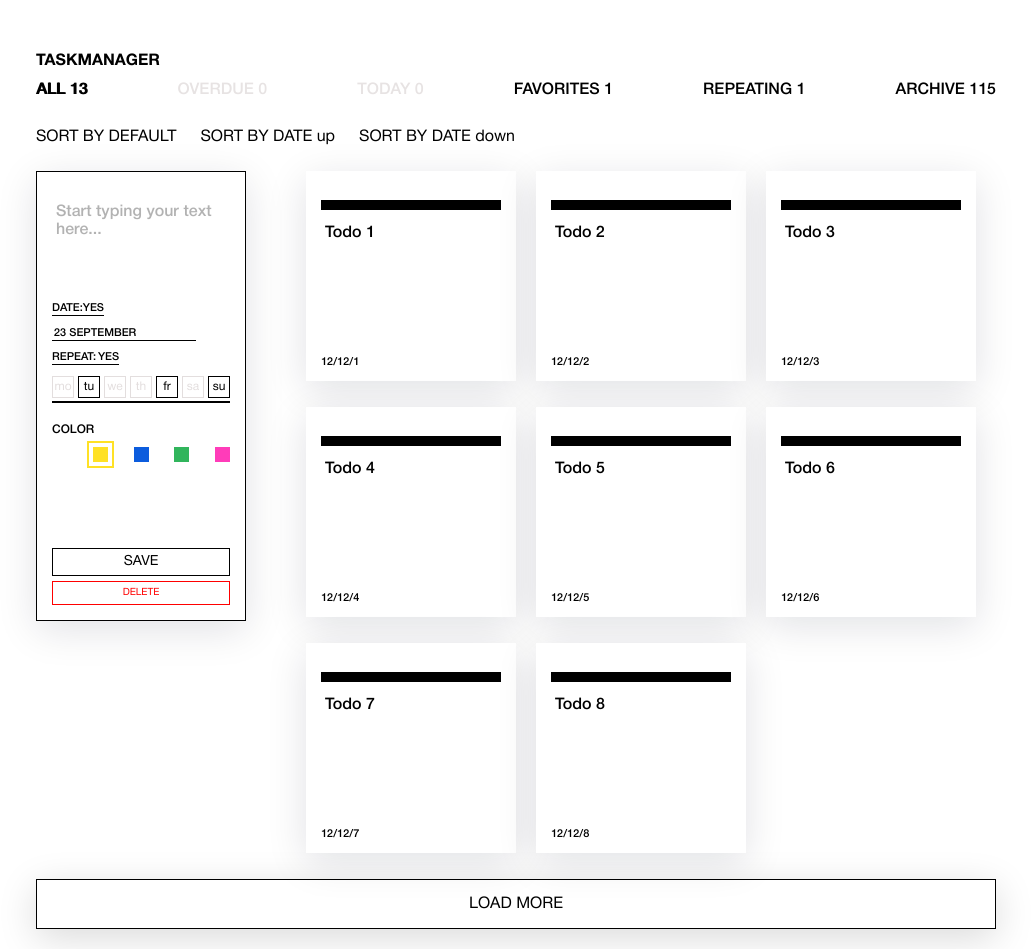
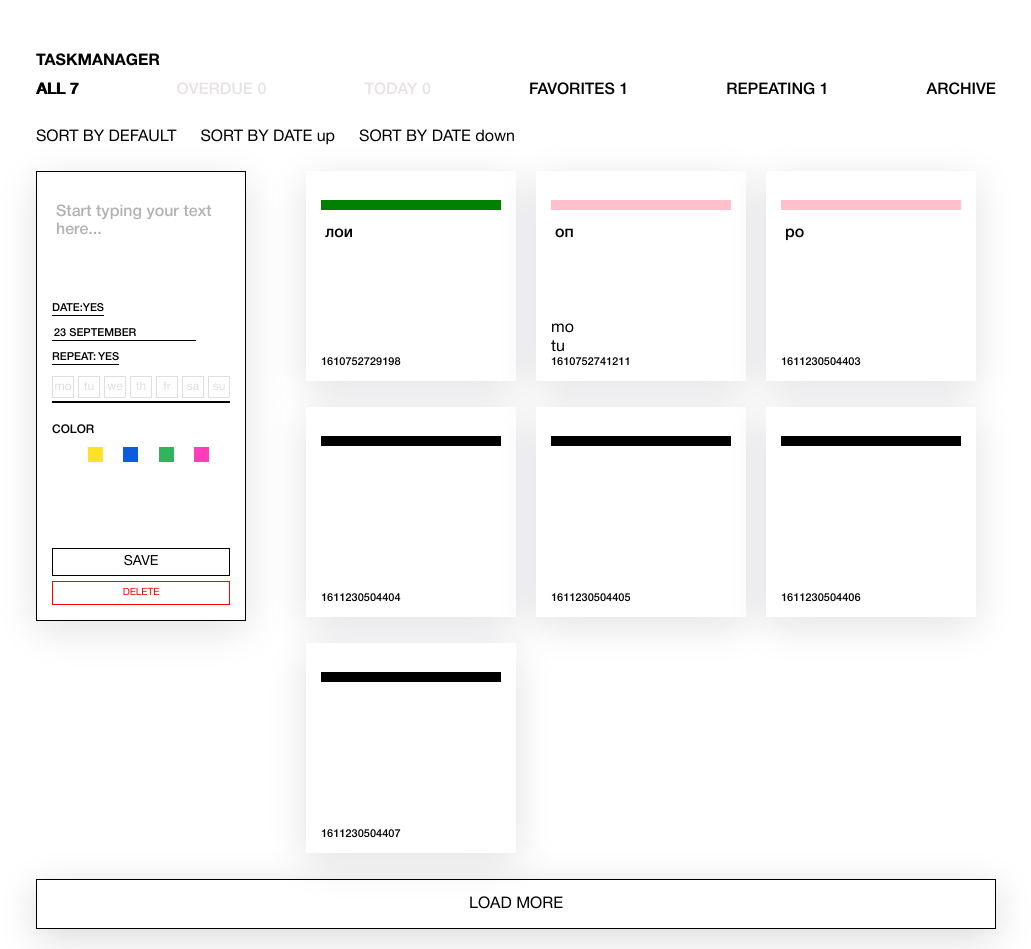
Before and after one commit to AnatoliiPetliak/taskmanager, a Vue app: page / in a window 1280 px wide. Shown: the whole page, without its empty margins (124-1155 px from the left). Built offline with nearby package versions, Linux system fonts and the light colour scheme; data requests are answered from the project's data file.

Commit message:
modify card data (color, week days, set card to fake srver)

```diff
--- a/db.json
+++ b/db.json
@@ -1,83 +1,50 @@
 {
   "todos": [
     {
-      "message": "Todo 1",
-      "id": "12/12/1",
-      "completed": false
+      "id": 1610752729198,
+      "message": "лои",
+      "completionData": "",
+      "repeatFlag": false,
+      "weekDays": [],
+      "hashtag": [],
+      "colour": "green"
     },
     {
-      "message": "Todo 2",
-      "id": "12/12/2",
-      "completed": false
+      "id": 1610752741211,
+      "message": "оп",
+      "completionData": "",
+      "repeatFlag": false,
+      "weekDays": [
+        "mo",
+        "tu"
+      ],
+      "hashtag": [],
+      "colour": "pink"
     },
     {
-      "message": "Todo 3",
-      "id": "12/12/3",
-      "completed": false
+      "id": 1611230504403,
+      "message": "ро",
+      "completionData": "",
+      "repeatFlag": false,
+      "weekDays": [],
+      "hashtag": [],
+      "colour": "pink"
     },
     {
-      "message": "Todo 4",
-      "id": "12/12/4",
-      "completed": false
+      "1610752729198": "",
+      "id": 1611230504404
     },
     {
-      "message": "Todo 5",
-      "id": "12/12/5",
-      "completed": false
+      "1611230504403": "",
+      "id": 1611230504405
     },
     {
-      "message": "Todo 6",
-      "id": "12/12/6",
-      "completed": false
+      "1610752729198": "",
+      "id": 1611230504406
     },
     {
-      "message": "Todo 7",
-      "id": "12/12/7",
-      "completed": false
-    },
-    {
-      "message": "Todo 8",
-      "id": "12/12/8",
-      "completed": false
-    },
-    {
-      "message": "Todo 9",
-      "id": "12/12/9",
-      "completed": false
-    },
-    {
-      "message": "Todo 10",
-      "id": "12/12/10",
-      "completed": false
-    },
-    {
-      "message": "Todo 11",
-      "id": "12/12/11",
-      "completed": false
-    },
-    {
-      "id": "-T7-wK7"
-    },
-    {
-      "id": "XxWdm_I"
-    },
-    {
-      "id": "QdTR3ZJ"
-    },
-    {
-      "id": "qrzaMKN"
-    },
-    {
-      "id": "HTbMGmI"
-    },
-    {
-      "id": "qXOQuCy"
-    },
-    {
-      "id": "3zx7B1O"
-    },
-    {
-      "id": "EauOVFz"
+      "1611230504403": "",
+      "id": 1611230504407
     }
   ],
   "defaultTodos": [
--- a/src/components/BoardContainer.vue
+++ b/src/components/BoardContainer.vue
@@ -7,14 +7,16 @@
         </div>
 
         <div class="board__tasks">
-            <CardEdit @add-todo="addTodo" />
+            <CardEdit @add-todo="addTodo" @deleteTodo="removeTodo"/>
 
             <div class="card__container">
                 <CardBlack
                     v-for="(todo, index) in paginate"
                     :key="index"
                     :todo="todo"
-                    v-on:remove-todo="addTodo"
+                    @deleteTodo="getRemoveTodoId"
+                    @favouritTask="getFavourites"
+                    @setArchiveTask="setArchiveTask"
                 />
             </div>
         </div>
@@ -46,37 +48,59 @@
                 defaultTodos: [],
                 todos: [],
                 currentTodo: [],
+                favouriteTodos: [],
+                archiveTodos: [],
                 currentPage: 1,
                 activePage: 1,
                 todosPerPage: 8,
                 loading: true,
                 filter: 'all',
+                todoDelete: ''
             }
         },
+
         methods:{
-            removeTodo(id) {
-            this.todos = this.todos.filter(t => t.id !== id)
+            getRemoveTodoId(id) {
+                this.todoDelete = id;
             },
+
+            removeTodo() {
+                let id = this.todoDelete;
+                this.todos = this.todos.filter(t => t.id !== id);
+                this.$store.dispatch('DELETE_TODO_TO_API', id);
+            },
+
             addTodo(todo) {
                 this.todos.push(todo);
-            this.SET_TODO_TO_API()
+                this.$store.dispatch('SET_TODO_TO_API', todo);
+                this.$emit("todos", this.todos.length)
             },
+
             loadMore(){
                 if(this.currentTodo <= 8) {
                 this.visible=false;
                 }
                 this.todosPerPage+= 8;
             },
-            ...mapActions(['GET_TODOS_FROM_API']),
 
-            ...mapActions(['GET_DEFAULTTODOS_FROM_API']),
+            getFavourites(getFavourites){
+                this.favouriteTodos.push(getFavourites);
+            },
 
-            ...mapActions(['SET_TODO_TO_API'])
+            setArchiveTask(archiveTask){
+                this.archiveTodos.push(archiveTask);
+                this.$emit("archive", this.archiveTodos.length)
+
             },
+
+            ...mapActions(['GET_TODOS_FROM_API', 'GET_DEFAULTTODOS_FROM_API', 'SET_TODO_TO_API'])
+        },
+
         computed: {
             displayedTodos () {
             return this.paginate;
             },
+
             paginate () {
                 const indexOfLastTodo = this.activePage * this.todosPerPage;
                 const indexOfFirstTodo = indexOfLastTodo - this.todosPerPage;
@@ -88,12 +112,15 @@
 
             ...mapGetters(["TODOS"]),
          },
+
         mounted() {
             this.GET_TODOS_FROM_API().then(response => {
                 if (response.data) {
                     this.todos.push(...response.data);
+                    this.$emit("todos", this.todos.length)
                 }
             });
+
             this.GET_DEFAULTTODOS_FROM_API().then(response => {
                 if (response.data) {
                     this.defaultTodos.push(...response.data);
@@ -108,19 +135,16 @@
         display: flex;
         flex-wrap: wrap;
         }
-
     .container {
         width: 960px;
         padding: 0 20px;
         margin: 0 auto;
     }
-
     .board__filter-list {
         margin-bottom: 24px;
         display: flex;
 
     }
-
     .board__filter {
         display: inline-block;
         margin-right: 24px;
@@ -128,16 +152,13 @@
         text-decoration: none;
         color: #000;
     }
-
     .board__filter:hover,
     .board__filter:focus {
         opacity: 0.7;
     }
-
     .board__filter--active {
         font-weight: bold;
     }
-
     .board__tasks {
         display: flex;
         flex-direction: row;
@@ -147,12 +168,10 @@
         // min-height: 500px;
         // margin-left: -40px;
     }
-
     .board__no-tasks {
         text-align: center;
         text-transform: uppercase;
     }
-
     .load-more {
         width: 100%;
         padding: 15px 0;
@@ -166,7 +185,6 @@
         margin-top: auto;
         outline: none;
     }
-
     .load-more:hover {
         background-color: rgba(0, 0, 0, 0.1);
         opacity: 0.8;
--- a/src/components/CardBlack.vue
+++ b/src/components/CardBlack.vue
@@ -1,16 +1,16 @@
 <template>
-    <article class="card card--black" @removeTodo="removeTodo">
+    <article class="card card--black"  >
         <div class="card__form">
             <div class="card__inner">
-                <CardControl />
+                <CardControl :todo="todo" @favouritTask="getFavourites" @getArchiveTask="sendArchiveTask"/>
 
-                <div class="card__color-bar">
+                <div v-bind:style={backgroundColor:activeColor} class="card__color-bar">
                     <svg class="card__color-bar-wave" width="100%" height="10">
                         <use xlink:href="#wave"></use>
                     </svg>
                 </div>
 
-                <div class="card__textarea-wrap">
+                <div class="card__textarea-wrap" @click="senIdToBoard">
                     <p class="card__text">{{ todo.message }}</p>
                 </div>
 
@@ -19,7 +19,10 @@
                         <div class="card__dates">
                             <div class="card__date-deadline">
                                 <p class="card__input-deadline-wrap">
-                                    <span class="card__date">{{ todo.id }}</span>
+                                    <span v-for="item in todo.weekDays" :key="item.id" >{{ item }}</span>
+                                </p>
+                                <p class="card__input-deadline-wrap">
+                                    <span class="card__date" >{{ todo.id }}</span>
                                 </p>
                             </div>
                         </div>
@@ -45,11 +48,27 @@
             },
             index: Number
         },
+        data() {
+            return {
+                todos: [],
+                activeColor: this.todo.colour
+            }
+        },
         methods: {
-            removeTodo(id) {
-            this.todos = this.todos.filter(t => t.id !== id)
+            senIdToBoard(){
+                const id = this.todo.id;
+                this.$emit("deleteTodo", id);
+            },
+
+            getFavourites(getFavourites){
+                this.$emit("favouritTask", getFavourites);
+            },
+
+            sendArchiveTask(archiveTask){
+                    this.$emit("setArchiveTask", archiveTask);
             }
-        }
+
+        },
     }
 </script>
 
@@ -130,7 +149,7 @@
         margin-bottom: 10px;
         stroke: #000000;
     }
-
+/* Shange this value to have another color */
     .card--black .card__color-bar {
         background-color: #000000;
     }
@@ -213,4 +232,8 @@
         margin-top: 0;
         margin-bottom: 0;
     }
+
+    .red {
+        background-color: red;
+    }
 </style>
--- a/src/components/CardColors.vue
+++ b/src/components/CardColors.vue
@@ -2,24 +2,36 @@
     <div class="card__colors-inner">
         <h3 class="card__colors-title">Color</h3>
 
-        <div class="card__colors-wrap">
-            <input type="radio" id="color-black-4" class="card__color-input card__color-input--black visually-hidden" name="color" value="black" />
+        <div class="card__colors-wrap" @click="setColor">
+            <input type="radio" id="color-black-4" class="card__color-input card__color-input--black visually-hidden" name="color" value="black" v-model="picked"/>
             <label for="color-black-4" class="card__color card__color--black">black</label>
-            <input type="radio" id="color-yellow-4" class="card__color-input card__color-input--yellow visually-hidden" name="color" value="yellow" checked />
-            <label for="color-yellow-4" class="card__color card__color--yellow">yellow</label>
-            <input type="radio" id="color-blue-4" class="card__color-input card__color-input--blue visually-hidden" name="color" value="blue" />
+            <input type="radio" id="color-yellow-4" class="card__color-input card__color-input--yellow visually-hidden" name="color" value="yellow" v-model="picked" />
+            <label for="color-yellow-4" class="card__color card__color--yellow" >yellow</label>
+            <input type="radio" id="color-blue-4" class="card__color-input card__color-input--blue visually-hidden" name="color" value="blue" v-model="picked"/>
             <label for="color-blue-4" class="card__color card__color--blue">blue</label>
-            <input type="radio" id="color-green-4" class="card__color-input card__color-input--green visually-hidden" name="color" value="green" />
+            <input type="radio" id="color-green-4" class="card__color-input card__color-input--green visually-hidden" name="color" value="green" v-model="picked"/>
             <label for="color-green-4" class="card__color card__color--green">green</label>
-            <input type="radio" id="color-pink-4" class="card__color-input card__color-input--pink visually-hidden" name="color" value="pink" />
-            <label for="color-pink-4" class="card__color card__color--pink">pink</label>
+            <input type="radio" id="color-pink-4" class="card__color-input card__color-input--pink visually-hidden" name="color" value="pink" v-model="picked"/>
+            <label for="color-pink-4" class="card__color card__color--pink">pink</label><br/>
         </div>
     </div>
 </template>
 
 <script>
     export default {
-        name: 'CardColors'
+        name: 'CardColors',
+         data() {
+            return {
+                picked: ''
+            }
+        },
+        methods:{
+            setColor(){
+
+                this.$emit("changeColour", this.picked);
+                // this.picked = '';
+            }
+        }
     };
 </script>
 
--- a/src/components/CardControl.vue
+++ b/src/components/CardControl.vue
@@ -4,11 +4,11 @@
           edit
         </button>
 
-        <button type="button" class="card__btn card__btn--archive">
+        <button type="button" class="card__btn card__btn--archive" @click="archiveTasks">
             archive
         </button>
 
-        <button type="button" class="card__btn card__btn--favorites">
+        <button type="button" class="card__btn card__btn--favorites" @click="addCardToFavourites">
           favorites
         </button>
     </div>
@@ -16,7 +16,34 @@
 
 <script>
     export default {
-        name: 'CardControl'
+        name: 'CardControl',
+        props: {
+            todo: {
+            type: Object,
+            required: true
+            }
+        },
+        data(){
+            return {
+                favourites: null,
+                oldTasks: null,
+                payload: null
+            }
+        },
+        methods: {
+            addCardToFavourites(){
+                const favourite = this.todo
+                this.favourites = favourite;
+                this.$emit("favouritTask", favourite)
+            },
+
+            archiveTasks(){
+                const archiveTask = this.todo;
+                this.oldTasks = archiveTask;
+                this.$emit("getArchiveTask", archiveTask)
+
+            }
+        }
     }
 </script>
 
--- a/src/components/CardEdit.vue
+++ b/src/components/CardEdit.vue
@@ -3,7 +3,7 @@
 <article class="card card--edit card--yellow card--repeat">
     <form class="card__form" method="get" @submit.prevent="onSubmit">
         <div class="card__inner">
-            <div class="card__color-bar">
+            <div class="card__color-bar" >
                 <svg class="card__color-bar-wave" width="100%" height="10">
                     <use xlink:href="#wave" />
                 </svg>
@@ -11,20 +11,20 @@
 
             <div class="card__textarea-wrap">
                 <label>
-                    <textarea v-model="message" class="card__text" placeholder="Start typing your text here..." name="text">
+                    <textarea v-model="message" class="card__text" placeholder="Start typing your text here..." name="text" maxlength="140">
                         This is example of task edit. You can set date and chose repeating days and color.
                     </textarea>
                 </label>
             </div>
 
             <div class="card__settings">
-                <CardDetails />
-                <CardColors />
+                <CardDetails @weekDays="getWeekDays" :weekDays="weekDays"/>
+                <CardColors @changeColour="changeColour"/>
             </div>
 
             <div class="card__status-btns">
                 <button class="card__save" type="submit">save</button>
-                <button class="card__delete" type="button" v-on:click="$emit('remove-todo', todo.id)">delete</button>
+                <button class="card__delete" type="button" @click="todoDelete">delete</button>
             </div>
         </div>
     </form>
@@ -48,17 +48,9 @@
                 message: '',//описание задачи (обязательное поле, максимальная длина 140 символов);required
                 completionData: '',//дата завершения (необязательное поле, дата без времени);
                 repeatFlag: false,//флаг повторения (необязательное поле);
-                weekDays: { //дни недели для повторения (необязательное поле, зависит от «флаг повторения»);
-                    mon: false,
-                    tue: false,
-                    wed: false,
-                    thu: false,
-                    fri: false,
-                    sat: false,
-                    Sun: false
-                },
+                weekDays: [], //дни недели для повторения (необязательное поле, зависит от «флаг повторения»);
                 hashtag: [],// хештеги (необязательное поле, максимальное количество — 5 хештегов);
-                colour: []//цветовая категория (обязательное поле).required
+                colour: ''//цветовая категория (обязательное поле).required
             }
         },
         methods: {
@@ -69,21 +61,27 @@
                     message: this.message,
                     completionData: '',
                     repeatFlag: false,
-                    weekDays: {
-                        mon: false,
-                        tue: false,
-                        wed: false,
-                        thu: false,
-                        fri: false,
-                        sat: false,
-                        Sun: false
-                    },
+                    weekDays: this.weekDays,
                     hashtag: [],
-                    colour: []
+                    colour: this.colour
                 };
                 this.$emit("add-todo", newTodo);
-                this.message = "";
+                this.message = '';
+                this.colour = '';
+                this.weekDays = null
                 }
+            },
+
+            changeColour(cardColour){
+                this.colour = cardColour;
+            },
+
+            todoDelete(){
+                this.$emit("deleteTodo")
+            },
+
+            getWeekDays(days){
+                this.weekDays = days
             }
         }
     };
@@ -657,4 +655,5 @@
         flex-direction: column;
         margin-top: auto;
     }
+
 </style>
--- a/src/components/FilterContainer.vue
+++ b/src/components/FilterContainer.vue
@@ -2,7 +2,7 @@
     <section class="main__filter filter container">
         <input type="radio" id="filter__all" class="filter__input visually-hidden" name="filter" checked />
         <label for="filter__all" class="filter__label">
-            All <span class="filter__all-count">13</span>
+            All <span class="filter__all-count">{{todos}}</span>
         </label>
         <input type="radio" id="filter__overdue" class="filter__input visually-hidden" name="filter" disabled />
         <label for="filter__overdue" class="filter__label">
@@ -22,14 +22,18 @@
         </label>
         <input type="radio" id="filter__archive" class="filter__input visually-hidden" name="filter" />
         <label for="filter__archive" class="filter__label">
-            Archive <span class="filter__archive-count">115</span>
+            Archive <span class="filter__archive-count">{{archiveTodos}}</span>
         </label>
     </section>
 </template>
 
 <script>
     export default {
-        name: 'FiterContainer'
+        name: 'FiterContainer',
+        props:{
+            archiveTodos: null,
+            todos: null
+        }
     }
 </script>
 
--- a/src/components/TaskManagerWrapper.vue
+++ b/src/components/TaskManagerWrapper.vue
@@ -1,8 +1,8 @@
 <template>
     <div class="main">
         <ControlTitle />
-        <FiterContainer />
-        <BoardContainer />
+        <FiterContainer :archiveTodos="archiveTodos" :todos="todos"/>
+        <BoardContainer @archive="getArchiveTodos" @todos="getTodos"/>
     </div>
 </template>
 
@@ -17,6 +17,21 @@
             ControlTitle,
             FiterContainer,
             BoardContainer
+        },
+        data(){
+            return {
+               archiveTodos: null,
+               todos: null
+            }
+        },
+        methods:{
+            getArchiveTodos(data){
+                this.archiveTodos = data;
+            },
+
+            getTodos(data){
+                this.todos = data;
+            }
         }
     }
 </script>
--- a/src/components/vuex/store.js
+++ b/src/components/vuex/store.js
@@ -1,26 +1,32 @@
 import Vue from 'vue';
 import Vuex from 'vuex';
 import axios from 'axios';
-import { SET_TODOS, SET_DEFAULT_TODOS, SET_NEW_TODO } from '../../constants';
+import { SET_TODOS, SET_DEFAULT_TODOS, SET_NEW_TODO, DELETE_TODO } from '../../constants';
 
 Vue.use(Vuex);
 export default new Vuex.Store({
 	state: {
 		todos: [],
+		todo: [],
 		defaultTodos: [],
 		archiveTodos: []
 	},
+
 	mutations: {
 		[SET_TODOS](state, todos) {
 			state.todos = todos;
-			console.log(todos);
 		},
+
 		[SET_DEFAULT_TODOS](state, defaultTodos) {
 			state.defaultTodos = defaultTodos;
 		},
-		[SET_NEW_TODO](state, todos) {
-			state.todos.push(todos);
-			console.log(state.todos);
+
+		[SET_NEW_TODO](state, todo) {
+			state.todo = todo;
+		},
+
+		[DELETE_TODO](state, todo) {
+			state.todo = todo; //Put here all todo by the exeption of chosen one
 		}
 	},
 	actions: {
@@ -28,7 +34,7 @@ export default new Vuex.Store({
 			return axios
 				.get('http://localhost:3000/todos')
 				.then((todos) => {
-					commit('SET_TODOS', todos.data);
+					commit('SET_TODOS', todos);
 					return todos;
 				})
 				.catch((error) => {
@@ -46,12 +52,22 @@ export default new Vuex.Store({
 					console.log('error', error);
 				});
 		},
-		SET_TODO_TO_API({ commit }) {
+		SET_TODO_TO_API({ commit }, payload) {
 			return axios
-				.post('http://localhost:3000/todos')
-				.then((todos) => {
-					commit('SET_NEW_TODO', todos.data);
-					return todos;
+				.post('http://localhost:3000/todos', payload)
+				.then((response) => {
+					commit('SET_NEW_TODO', response.data);
+				})
+				.catch((error) => {
+					console.log('error', error);
+				});
+		},
+
+		DELETE_TODO_TO_API({ commit }, payload) {
+			return axios
+				.post('http://localhost:3000/todos', payload)
+				.then((response) => {
+					commit('DELETE_TODO', response.data);
 				})
 				.catch((error) => {
 					console.log('error', error);
--- a/src/constants/index.js
+++ b/src/constants/index.js
@@ -1,3 +1,4 @@
 export const SET_TODOS = 'SET_TODOS';
 export const SET_DEFAULT_TODOS = 'SET_DEFAULT_TODOS';
 export const SET_NEW_TODO = 'SET_NEW_TODO';
+export const DELETE_TODO = 'DELETE_TODO';
```
Also changed, not shown: src/components/CardDetails.vue (+22 -9 lines). Lines whose indentation alone changed are shown as unchanged.
